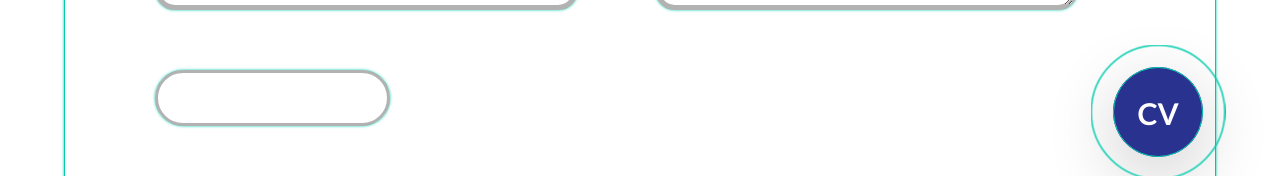
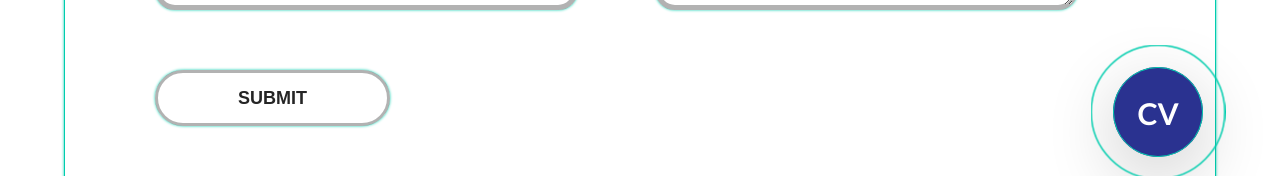
Before and after one commit to ahmedezaz/web, a plain HTML site: page contact.html in a window 1280 px wide. Shown: the part 557-733 px from the top of the page. Drawn offline with Linux system fonts and the light colour scheme.

Commit message:
Update contact.html

```diff
--- a/contact.html
+++ b/contact.html
@@ -102,7 +102,7 @@
           </div>
 
           <div class="col">
-            <input type="submit" value="Submit">
+            <input style="color: #252525; font-size: 18px;" type="submit" value="Submit">
           </div>
         </div>
       </div>
```
